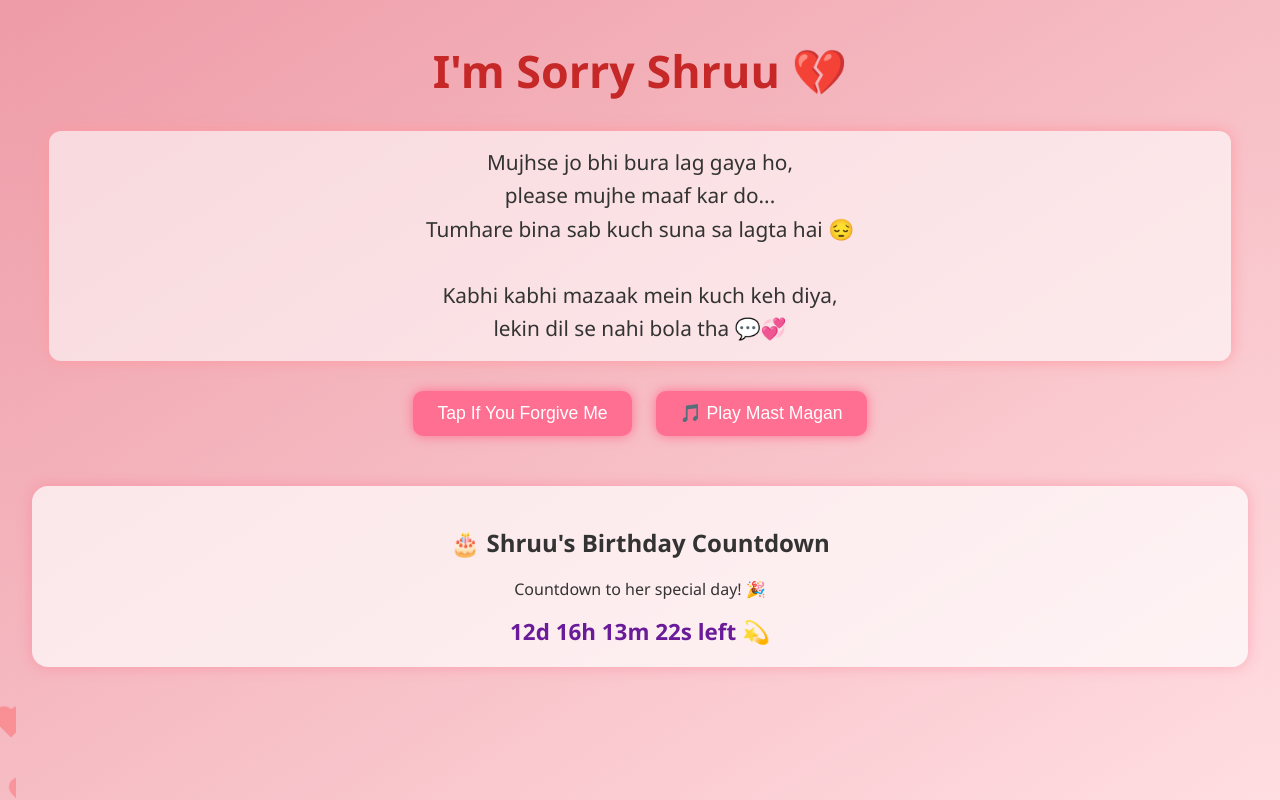
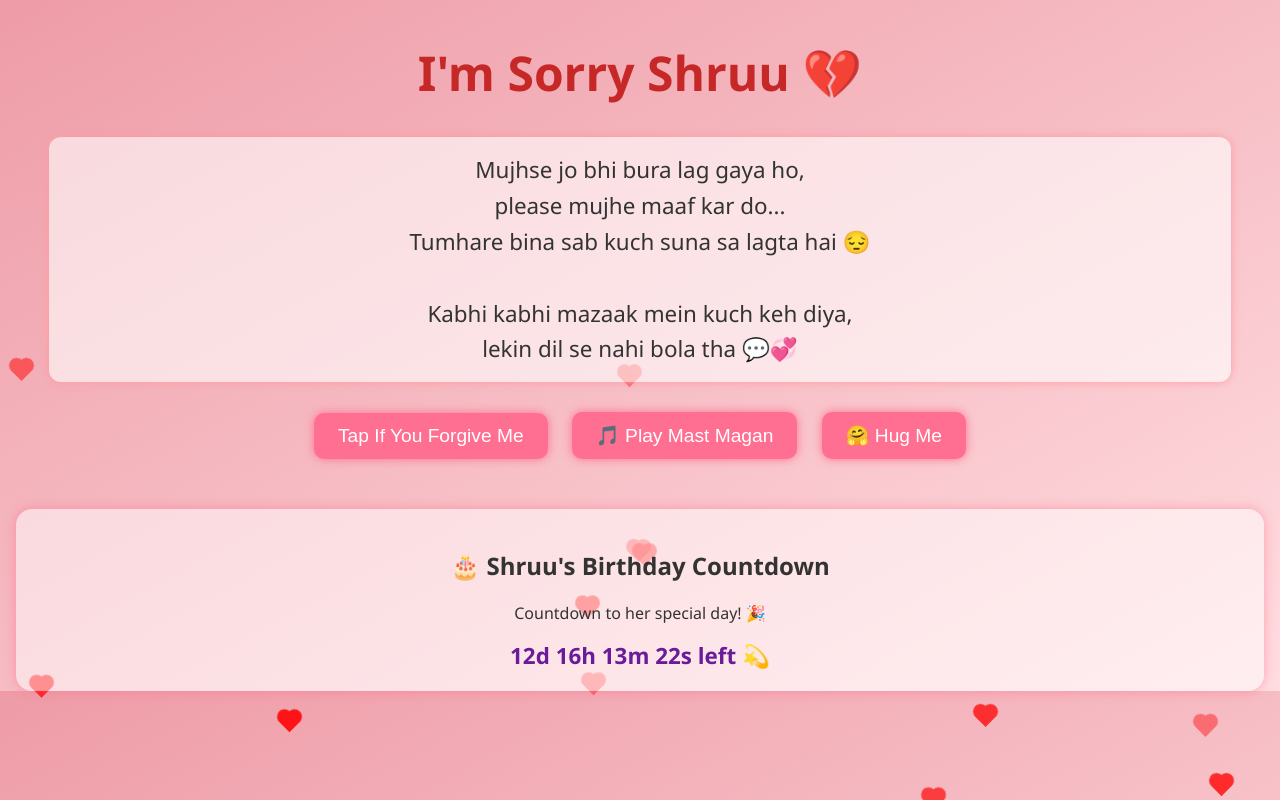
Before and after one commit to SAHIL-KUMAR-SINGH31/sorry-shruu, a plain HTML site: page index.html in a window 1280 px wide. Both pictures are taken after a click on the button "🎵 Play Mast Magan". Drawn offline with Linux system fonts and the light colour scheme.

Commit message:
Update index.html

```diff
--- a/index.html
+++ b/index.html
@@ -5,7 +5,7 @@
   <meta name="viewport" content="width=device-width, initial-scale=1.0"/>
   <title>Sorry Shruu 💖</title>
   <style>
-    html, body {
+    body {
       margin: 0;
       padding: 0 16px;
       font-family: 'Segoe UI', sans-serif;
@@ -13,34 +13,14 @@
       color: #333;
       overflow-x: hidden;
       text-align: center;
-      height: 100%;
-      animation: fadeInBody 1.5s ease-out;
-    }
-
-    @keyframes fadeInBody {
-      from { opacity: 0; }
-      to { opacity: 1; }
+      position: relative;
     }
 
     h1 {
-      font-size: 2.8rem;
+      font-size: 2.5rem;
       margin-top: 40px;
       color: #c62828;
-      animation: slideDown 1.2s ease-out;
-    }
-
-    @keyframes slideDown {
-      from { transform: translateY(-50px); opacity: 0; }
-      to { transform: translateY(0); opacity: 1; }
-    }
-
-    .message, .section {
-      animation: fadeInUp 1.4s ease-out;
-    }
-
-    @keyframes fadeInUp {
-      from { transform: translateY(30px); opacity: 0; }
-      to { transform: translateY(0); opacity: 1; }
+      animation: fadeInDown 1s ease-out;
     }
 
     .message {
@@ -51,7 +31,8 @@
       padding: 15px;
       background-color: rgba(255, 255, 255, 0.6);
       border-radius: 12px;
-      box-shadow: 0 0 15px #ff9aa2;
+      box-shadow: 0 0 10px #ff9aa2;
+      animation: fadeIn 1.5s ease-in;
     }
 
     .btn {
@@ -64,7 +45,7 @@
       border-radius: 10px;
       cursor: pointer;
       transition: 0.3s;
-      box-shadow: 0 0 12px #ff6f91;
+      box-shadow: 0 0 10px #ff6f91;
     }
 
     .btn:hover {
@@ -72,12 +53,19 @@
       background: #ff3e6c;
     }
 
+    .btn.hugged {
+      animation: hugPop 0.6s ease-in-out;
+      background-color: #ff3d67 !important;
+      box-shadow: 0 0 15px #ff3d67;
+    }
+
     .section {
       margin-top: 40px;
       padding: 20px;
-      background: rgba(255, 255, 255, 0.7);
+      background: rgba(255, 255, 255, 0.5);
       border-radius: 16px;
-      box-shadow: 0 0 14px rgba(255, 105, 135, 0.4);
+      box-shadow: 0 0 12px rgba(255, 105, 135, 0.5);
+      animation: fadeInUp 1.2s ease-in-out;
     }
 
     .countdown {
@@ -89,79 +77,76 @@
 
     .hearts {
       position: fixed;
-      top: 0;
-      left: 0;
+      top: 0; left: 0;
       width: 100%;
       height: 100%;
       pointer-events: none;
       z-index: -1;
-      overflow: hidden;
     }
 
     .heart {
+      width: 15px;
+      height: 15px;
+      background: red;
       position: absolute;
-      width: 20px;
-      height: 20px;
-      background-color: red;
       transform: rotate(45deg);
-      animation: floatUp 10s linear infinite;
-      opacity: 0.7;
+      animation: float 6s linear infinite;
     }
 
     .heart::before,
     .heart::after {
-      content: "";
+      content: '';
       position: absolute;
-      width: 20px;
-      height: 20px;
-      background-color: red;
+      width: 15px;
+      height: 15px;
+      background: red;
       border-radius: 50%;
     }
 
-    .heart::before {
-      top: -10px;
-      left: 0;
+    .heart::before { top: -7.5px; left: 0; }
+    .heart::after { top: 0; left: -7.5px; }
+
+    #hugMessage {
+      font-size: 1.3rem;
+      color: #d32f2f;
+      margin-top: 20px;
     }
 
-    .heart::after {
-      top: 0;
-      left: -10px;
+    @keyframes float {
+      0% { transform: translateY(100vh) rotate(45deg); opacity: 1; }
+      100% { transform: translateY(-10vh) rotate(45deg); opacity: 0; }
     }
 
-    @keyframes floatUp {
-      0% {
-        transform: translateY(100vh) rotate(45deg);
-        opacity: 1;
-      }
-      100% {
-        transform: translateY(-10vh) rotate(45deg);
-        opacity: 0;
-      }
+    @keyframes fadeIn {
+      from { opacity: 0; }
+      to { opacity: 1; }
     }
 
-    .emoji {
-      position: absolute;
-      font-size: 18px;
-      opacity: 1;
-      pointer-events: none;
-      z-index: 10;
-      transition: all 1s ease-out;
+    @keyframes fadeInDown {
+      from { transform: translateY(-30px); opacity: 0; }
+      to { transform: translateY(0); opacity: 1; }
     }
 
-    #bgMusic {
-      display: none;
+    @keyframes fadeInUp {
+      from { transform: translateY(30px); opacity: 0; }
+      to { transform: translateY(0); opacity: 1; }
     }
 
-    @media (max-width: 600px) {
-      h1 { font-size: 2.5rem; }
-      .message { font-size: 1.2rem; }
-      .btn { font-size: 1rem; }
+    @keyframes hugPop {
+      0% { transform: scale(1); }
+      50% { transform: scale(1.3); }
+      100% { transform: scale(1); }
+    }
+
+    @media (min-width: 600px) {
+      h1 { font-size: 3rem; }
+      .message { font-size: 1.4rem; }
+      .btn { font-size: 1.2rem; }
     }
   </style>
 </head>
 <body>
   <div class="hearts"></div>
-
   <h1>I'm Sorry Shruu 💔</h1>
 
   <div class="message">
@@ -174,40 +159,43 @@
 
   <button class="btn" onclick="alert('I Promise To Be Better 💖')">Tap If You Forgive Me</button>
   <button class="btn" onclick="playSong()">🎵 Play Mast Magan</button>
+  <button class="btn" onclick="hugMe()">🤗 Hug Me</button>
+  <div id="hugMessage"></div>
 
   <div class="section">
     <h2>🎂 Shruu's Birthday Countdown</h2>
     <p>Countdown to her special day! 🎉</p>
-    <div class="countdown" id="countdownTimer">Loading...</div>
+    <div class="countdown" id="countdownTimer"></div>
   </div>
 
-  <audio id="bgMusic" preload="auto" controls>
-    <source src="/mast-magan.mp3" type="audio/mpeg" />
+  <audio id="bgMusic" preload="auto" controls style="display: none;">
+    <source src="/mast-magan.mp3" type="audio/mpeg">
     Your browser does not support the audio element.
   </audio>
 
   <script>
-    // Hearts
-    const heartsContainer = document.querySelector('.hearts');
-    for (let i = 0; i < 40; i++) {
+    // Floating hearts
+    const hearts = document.querySelector('.hearts');
+    for (let i = 0; i < 30; i++) {
       const heart = document.createElement('div');
       heart.className = 'heart';
       heart.style.left = Math.random() * 100 + 'vw';
       heart.style.top = Math.random() * 100 + 'vh';
-      heart.style.animationDuration = (8 + Math.random() * 5) + 's';
-      heartsContainer.appendChild(heart);
+      heart.style.animationDuration = (5 + Math.random() * 3) + 's';
+      hearts.appendChild(heart);
     }
 
-    // Music play
+    // Music playback
     function playSong() {
       const music = document.getElementById("bgMusic");
       music.volume = 1.0;
-      music.play().catch(() => {
+      music.play().catch(err => {
+        console.log("Mobile playback blocked:", err);
         alert("Please tap the play button again to start the music 🎶");
       });
     }
 
-    // Countdown
+    // Countdown Timer
     const countdown = document.getElementById("countdownTimer");
     const birthdayDate = new Date("2025-06-27T00:00:00").getTime();
 
@@ -228,7 +216,7 @@
       countdown.textContent = `${days}d ${hours}h ${minutes}m ${seconds}s left 💫`;
     }, 1000);
 
-    // Emoji trail
+    // Emoji Trail
     const emojis = ["❤️", "💫", "💕"];
     document.addEventListener("mousemove", (e) => spawnEmoji(e.pageX, e.pageY));
     document.addEventListener("touchmove", (e) => {
@@ -238,10 +226,13 @@
 
     function spawnEmoji(x, y) {
       const emoji = document.createElement("div");
-      emoji.className = "emoji";
       emoji.textContent = emojis[Math.floor(Math.random() * emojis.length)];
+      emoji.style.position = "absolute";
       emoji.style.left = x + "px";
       emoji.style.top = y + "px";
+      emoji.style.fontSize = "18px";
+      emoji.style.opacity = 1;
+      emoji.style.transition = "all 1s ease-out";
       document.body.appendChild(emoji);
       setTimeout(() => {
         emoji.style.top = (y - 50) + "px";
@@ -249,6 +240,19 @@
       }, 10);
       setTimeout(() => emoji.remove(), 1000);
     }
+
+    // Hug Me Button
+    function hugMe() {
+      const hugBtn = event.target;
+      hugBtn.classList.add("hugged");
+
+      const msg = document.getElementById("hugMessage");
+      msg.innerHTML = "A tight virtual hug for you, Shruu 🤗💞<br>Hope it made your heart smile.";
+
+      setTimeout(() => {
+        hugBtn.classList.remove("hugged");
+      }, 800);
+    }
   </script>
 </body>
 </html>
```
